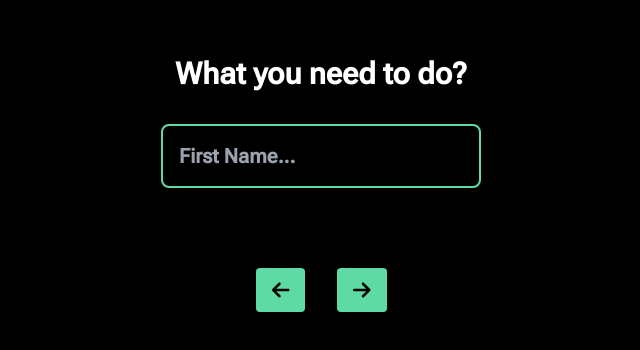
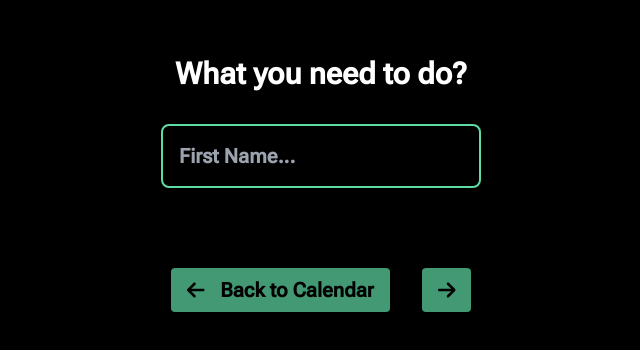
Before and after one commit to micTrb/synthwave-calendar, a React (Vite) app: page /add-reminder in a window 1280 px wide. Shown: the part 240-590 px from the top of the page, without its empty margins (319-959 px from the left). Built offline with nearby package versions, Linux system fonts and the light colour scheme.

Commit message:
form changes added recap

```diff
--- a/src/components/Calendar.tsx
+++ b/src/components/Calendar.tsx
@@ -47,7 +47,6 @@ const Calendar: React.FC = () => {
   );
 
   const handleSelectDate: (date: Date) => void = (date: Date) => {
-    navigate('/add-reminder');
     dispatch(CalendarActions.selectDate(date));
   };
 
@@ -58,8 +57,8 @@ const Calendar: React.FC = () => {
       <Header value={currentDate} onChange={setCurrentDate} />
 
       <div className="my-2 mx-auto w-11/12">
-
-        <div className="grid grid-cols-7 sm:gap-2 gap-0 my-4
+        <div
+          className="grid grid-cols-7 sm:gap-2 gap-0 my-4
         border-t border-b border-green-400 items-center justify-center text-center"
         >
           {weekdays.map((day, index) => (
@@ -154,13 +153,18 @@ const Calendar: React.FC = () => {
           })}
         </div>
 
-        <div className="
+        <div
+          className="
         flex w-full h-full my-24 justify-end
-         items-end cursor-pointer bg-black-900">
-          <div className="fixed bottom-10 hover:shadow-green-500 hover:shadow-left
-        hover:-translate-y-2 transition-all duration-200  rounded-full">
+         items-end cursor-pointer bg-black-900"
+        >
+          <button
+            onClick={() => navigate("/add-reminder")}
+            className="fixed bottom-10 hover:shadow-green-500 hover:shadow-left
+        hover:-translate-y-2 transition-all duration-200  rounded-full"
+          >
             <img src={Plus} className="float-right w-20 h-20" alt="" />
-            </div>
+          </button>
         </div>
       </div>
     </div>
--- a/src/components/form/Form.tsx
+++ b/src/components/form/Form.tsx
@@ -11,6 +11,7 @@ import { createDate } from "../../utils/createDate";
 import { Navigate, useNavigate } from "react-router";
 import { addReminder, Priority } from "../../redux/ReminderSlice";
 import PrioritySelect from "./PrioritySelect";
+import clsx from "clsx";
 
 export interface Step {
   step: number;
@@ -63,7 +64,7 @@ const Form: React.FC = () => {
       text: "Which priority you wanna give?",
     },
     {
-      step: 2,
+      step: 3,
       key: "recap",
       text: "Recap",
     },
@@ -93,8 +94,8 @@ const Form: React.FC = () => {
           ]}
         />
       );
-    } else {
-      return "Recap";
+    } else if (stepObj.key === "recap") {
+      console.log("RECAP");
     }
   };
 
@@ -133,20 +134,32 @@ const Form: React.FC = () => {
         <div className="body">{PageDisplay()}</div>
         <div className="flex justify-center items-center mt-16">
           <button
-            className="m-4 px-4 py-2 text-xl rounded bg-green-500 cursor-pointer"
-            disabled={step === 0}
+            className={clsx(
+              `hover:opacity-100 opacity-70 m-4 px-4 py-2
+            text-xl rounded bg-green-500 cursor-pointer`
+            )}
             onClick={() => {
               setStep((currStep) => currStep - 1);
             }}
           >
-            <FontAwesomeIcon icon={faArrowLeft} />
+            {stepObj.step === 0 ? (
+              <div
+                className="flex flex-row space-x-4 items-center justify-center"
+                onClick={() => navigate("/")}
+              >
+                <FontAwesomeIcon icon={faArrowLeft} />
+                <p>Back to Calendar</p>
+              </div>
+            ) : (
+              <FontAwesomeIcon icon={faArrowLeft} />
+            )}
           </button>
 
           <button
-            className="m-4 px-4 py-2 text-xl rounded bg-green-500 cursor-pointer"
+            className="hover:opacity-100 opacity-70 m-4 px-4 py-2 text-xl rounded bg-green-500 cursor-pointer"
             onClick={submitForm}
           >
-            {step === formSteps.length - 1 ? (
+            {stepObj.step === formSteps.length - 1 ? (
               "Submit"
             ) : (
               <FontAwesomeIcon icon={faArrowRight} />
--- a/src/components/form/PrioritySelect.tsx
+++ b/src/components/form/PrioritySelect.tsx
@@ -13,10 +13,9 @@ const PrioritySelect = ({ formData, setFormData }: InputProps) => {
 
   const renderPriorityBlock: () => JSX.Element[] = () => {
     return Object.entries(Priority).map((key, value) => (
-      <div className="flex flex-col">
+      <div key={key[0]} className="flex flex-col">
         <h1 className="text-white my-2">{key[0]}</h1>
         <div
-          key={value}
           onClick={() => setChecked(key[0])}
           className={clsx(
             `hover:shadow-white hover:shadow-left text-center h-16 rounded-lg
--- a/src/components/form/Taskname.tsx
+++ b/src/components/form/Taskname.tsx
@@ -15,6 +15,9 @@ const TaskName = ({ formData, setFormData }: InputProps) => {
     animate: { opacity: 1, x: 0 },
     exit: { opacity: 0, x: -100 }
   }
+
+
+
   return (
     <motion.div
       className="flex flex-col"
@@ -25,13 +28,15 @@ const TaskName = ({ formData, setFormData }: InputProps) => {
     >
       <input
         className="w-1/4 mx-auto bg-black-900 text-white border-2 focus:outline-none focus:border-sky-500 focus:ring-1 focus:ring-sky-500
-         border-green-500 text-gray-900
+         border-green-500
         text-xl rounded-lg p-4"
         type="text"
         placeholder="First Name..."
         value={formData.task}
         onChange={(e) => {
-          setFormData({ ...formData, task: e.target.value });
+          setFormData({ ...formData,
+            task: e.target.value,
+          });
         }}
       />
     </motion.div>
```
